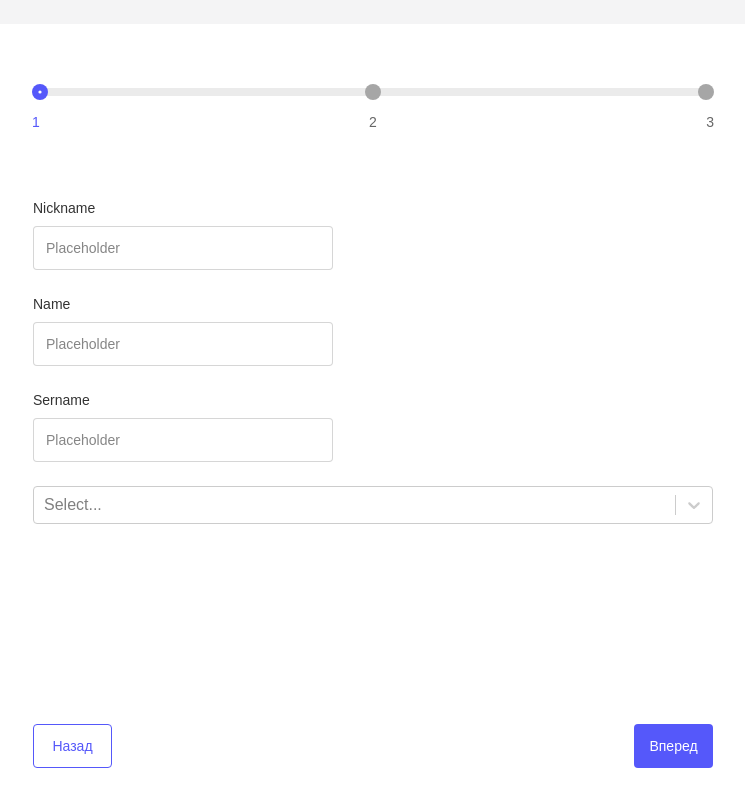
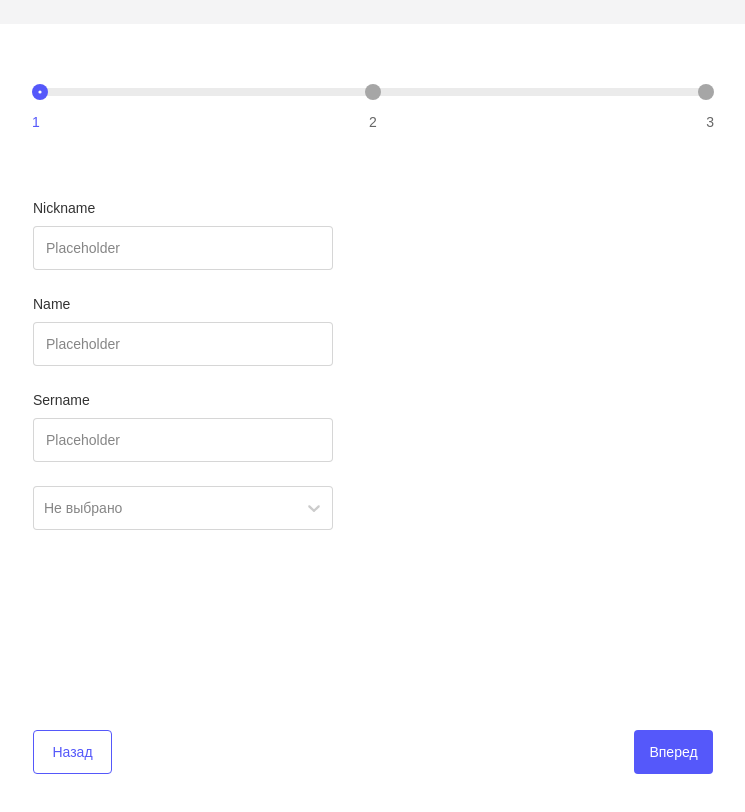
Before and after one commit to BKonstantine/cloud_test, a React (Vite) app: page /create in a window 1280 px wide. Shown: the top 812 px of the page, without its empty margins (267-1012 px from the left). Built offline with nearby package versions, Linux system fonts and the light colour scheme; a web font is replaced by a local one.

Commit message:
style: add select style

```diff
--- a/src/components/tabs/first-tab/first-tab.tsx
+++ b/src/components/tabs/first-tab/first-tab.tsx
@@ -1,7 +1,6 @@
 import { FC, useMemo } from "react";
 import Input from "../../UI/input/input";
 import ReactSelect from "react-select";
-/* import Select from "../../UI/select/select"; */
 import style from "./first-tab.module.css";
 import { useFormContext, Controller } from "react-hook-form";
 
@@ -42,7 +41,73 @@ const FirstTab: FC = () => {
       <Controller
         control={control}
         name="field-sex"
-        render={({ field }) => <ReactSelect {...field} options={options}/>}
+        render={({ field: { value, onChange } }) => (
+          <ReactSelect
+            value={value}
+            onChange={onChange}
+            options={options}
+            placeholder="Не выбрано"
+            styles={{
+              container: (style) => ({
+                ...style,
+                maxWidth: "300px",
+              }),
+              indicatorSeparator: (style) => ({
+                ...style,
+                display: "none",
+              }),
+              placeholder: (style) => ({
+                ...style,
+                fontWeight: "400",
+                fontSize: "14px",
+                lineHeight: "20px",
+                color: "rgba(0, 0, 0, 0.48)",
+                fontFamily: "inherit",
+              }),
+              control: (style, state) => ({
+                ...style,
+                borderColor: state.isFocused ? "black" : "rgba(0, 0, 0, 0.16)",
+                boxShadow: state.isFocused
+                  ? "0 0 0 1px black"
+                  : style.boxShadow,
+                "&:hover": {
+                  borderColor: state.isFocused
+                    ? "black"
+                    : "rgba(0, 0, 0, 0.16)",
+                },
+                height: "44px",
+              }),
+              menu: (style) => ({
+                ...style,
+                margin: "0",
+              }),
+              menuList: (style) => ({
+                ...style,
+                boxShadow: "0px 4px 20px rgba(0, 0, 0, 0.08)",
+                padding: "12px",
+              }),
+              option: (style, state) => ({
+                ...style,
+                fontSize: "14px",
+                lineHeight: "20px",
+                color: "#333333",
+                padding: "4px 0",
+                backgroundColor: "white",
+                "&:hover": {
+                  backgroundColor: state.isFocused
+                    ? "rgba(0, 0, 0, 0.16)"
+                    : style.backgroundColor,
+                },
+              }),
+              singleValue: (style) => ({
+                ...style,
+                fontSize: "14px",
+                lineHeight: "20px",
+                color: "#333333",
+              }),
+            }}
+          />
+        )}
       />
     </fieldset>
   );
```
